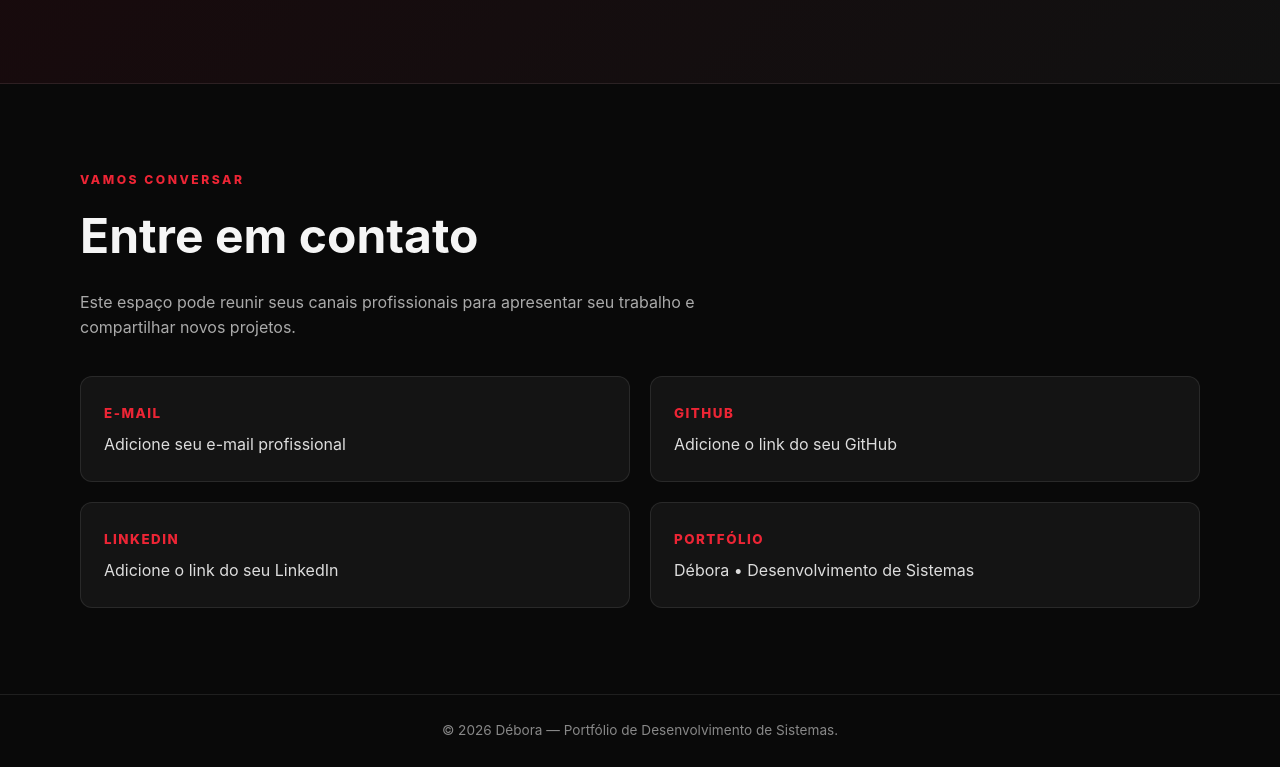
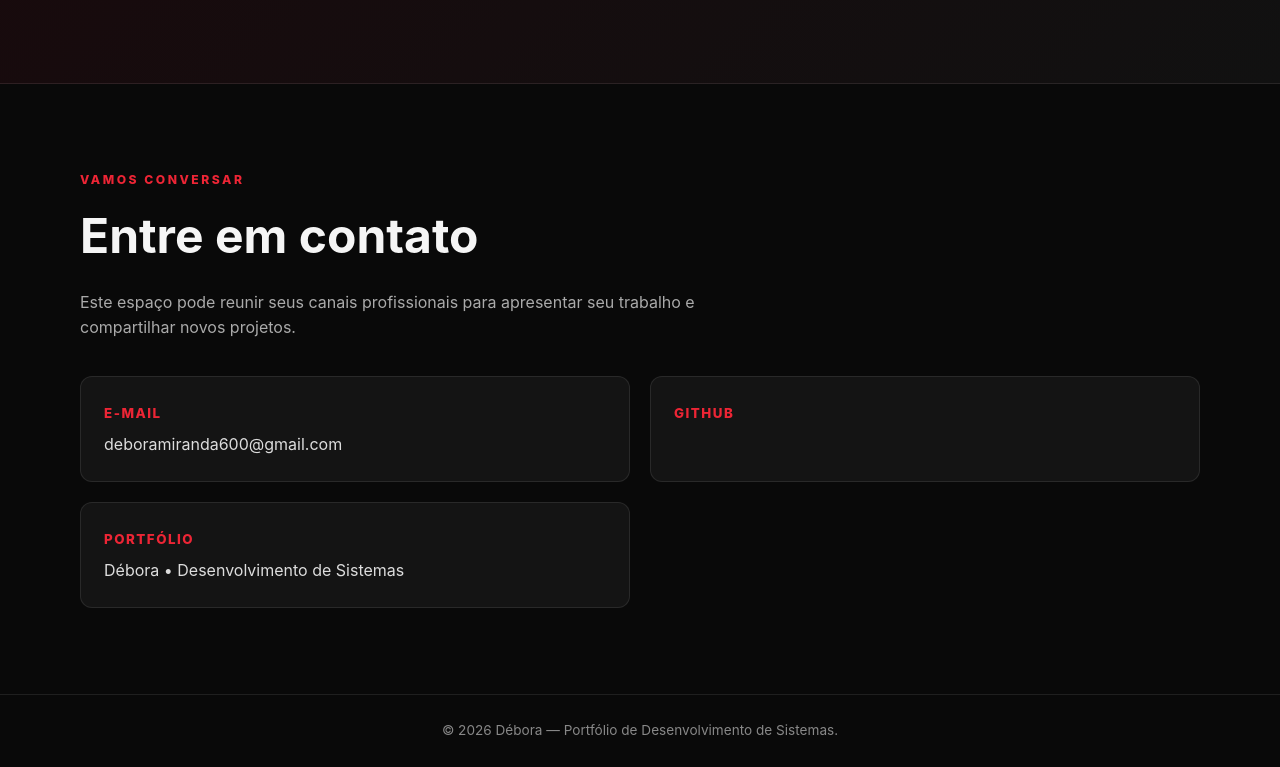
Before and after one commit to deboramiranda600-gif/Portfolio, a plain HTML site: page index.html in a window 1280 px wide. Shown: the part 3349-4116 px from the top of the page. Drawn offline with Linux system fonts and the light colour scheme.

Commit message:
first portfólio

```diff
--- a/index.html
+++ b/index.html
@@ -227,9 +227,8 @@
         <h2>Entre em contato</h2>
         <p class="section-intro">Este espaço pode reunir seus canais profissionais para apresentar seu trabalho e compartilhar novos projetos.</p>
         <div class="contact-grid">
-          <div class="contact-card"><small>E-mail</small><p>Adicione seu e-mail profissional</p></div>
-          <div class="contact-card"><small>GitHub</small><p>Adicione o link do seu GitHub</p></div>
-          <div class="contact-card"><small>LinkedIn</small><p>Adicione o link do seu LinkedIn</p></div>
+          <div class="contact-card"><small>E-mail</small><p>deboramiranda600@gmail.com</p></div>
+          <div class="contact-card"><small>GitHub</small><p></p></div>
           <div class="contact-card"><small>Portfólio</small><p>Débora • Desenvolvimento de Sistemas</p></div>
         </div>
       </div>
```
